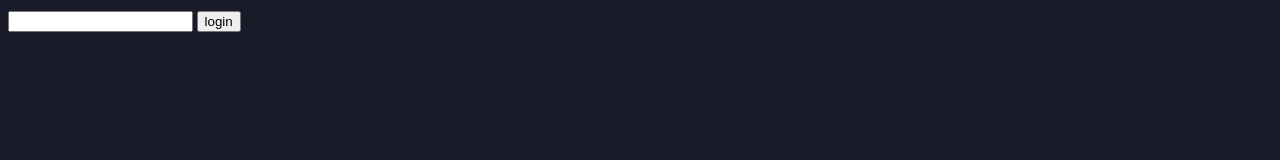
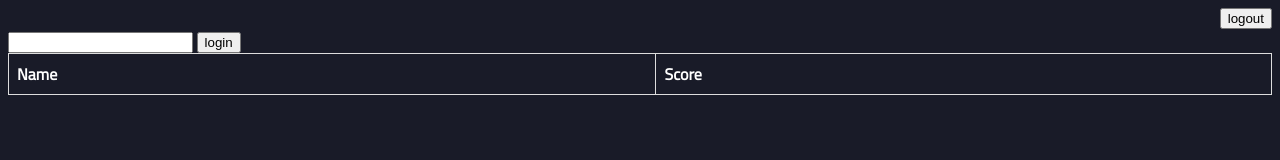
Before and after one commit to rsmith-github/roulette, a website: page frontend/index.html in a window 1280 px wide. Drawn offline with nearby package versions, Linux system fonts and the light colour scheme.

Commit message:
handle logout and add table to frontend

```diff
--- a/frontend/index.html
+++ b/frontend/index.html
@@ -6,6 +6,10 @@
 
 <link rel="stylesheet" href="styles.css" />
 <script src="script.js"></script>
+
+<div class="nav">
+  <input type="button" value="logout" id="logout">
+</div>
 
 <div class="roulette-wrapper">
   <div class="selector"></div>
@@ -20,3 +24,10 @@
 <div>
   <input type="button" value="Roll" id="roll-button" class="roll-button" />
 </div>
+
+<table>
+  <tr>
+    <th>Name</th>
+    <th>Score</th>
+  </tr>
+</table>
--- a/frontend/script.js
+++ b/frontend/script.js
@@ -18,6 +18,7 @@ document.addEventListener('DOMContentLoaded', function () {
         }
     });
 
+    handleLogout();
 });
 
 function initWheel() {
@@ -121,6 +122,17 @@ function handleLogin() {
 
 }
 
+function handleLogout() {
+    document.querySelector('#logout').addEventListener('click', () => {
+        localStorage.removeItem('username');
+        // hide roulette wrapper
+        document.querySelector('.roulette-wrapper').style.display = 'none';
+
+        // show login
+        document.querySelector('.login-screen').style.display = 'block'
+    })
+}
+
 function handleAdminRoll() {
 
     const rollButton = document.querySelector('.roll-button');
--- a/frontend/styles.css
+++ b/frontend/styles.css
@@ -63,3 +63,26 @@ body {
 #roll-button {
   display: none;
 }
+
+table {
+  border-collapse: collapse;
+  width: 100%;
+  color: white;
+}
+
+td,
+th {
+  border: 1px solid #dddddd;
+  text-align: left;
+  padding: 8px;
+}
+
+tr:nth-child(even) {
+    background: #2d3035;
+}
+
+
+.nav {
+    display: flex;
+    justify-content: flex-end;
+}
--- a/index.js
+++ b/index.js
@@ -28,6 +28,10 @@ wss.on('connection', (ws) => {
             console.log('updating scoreboard');
             // calculate who won, deduct form other users and give to winner.
 
+            for (key in users) {
+                console.log(`${key}:`, users[key]);
+            }
+
         }
 
     });
```
